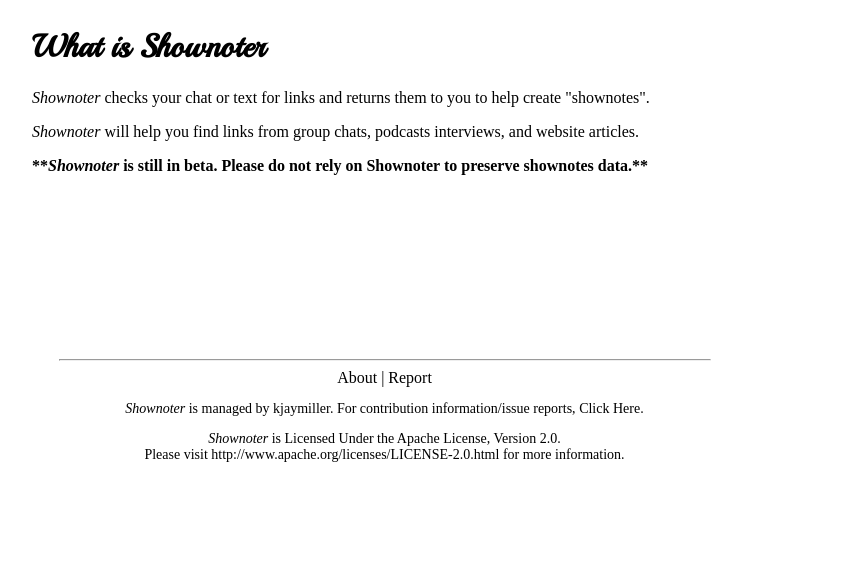
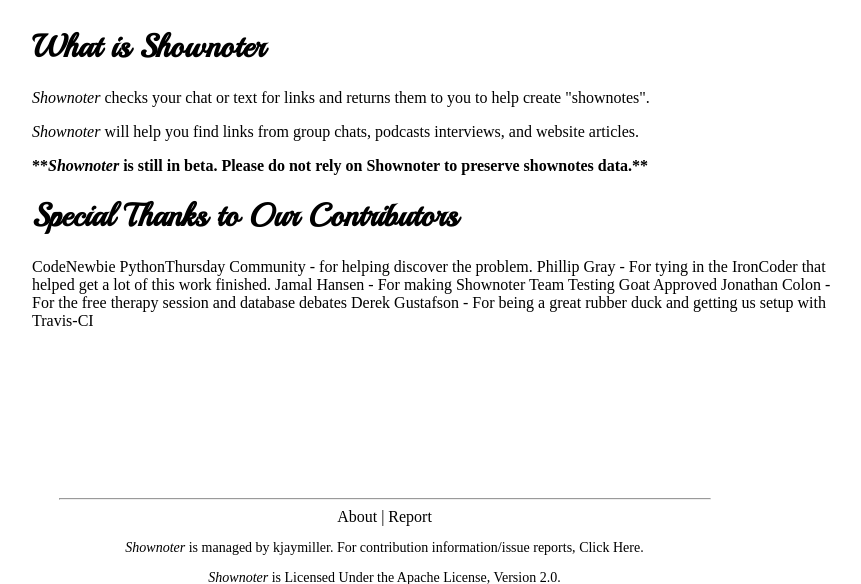
Before and after one commit to kjaymiller/shownoter, a Flask app: page /about in a window 1280 px wide. Shown: the part 147-731 px from the top of the page, without its empty margins (208-1069 px from the left). Run offline with Flask 2, Linux system fonts and the light colour scheme; parts of the project's set-up code (start-up, migrations or seed data) failed here and were passed over.

Commit message:
added contributors

```diff
--- a/app/templates/about.html
+++ b/app/templates/about.html
@@ -8,4 +8,11 @@
 
 <p><b>**<em>Shownoter</em> is still in beta. Please do not rely on Shownoter to preserve shownotes data.**</b></p>
 
+<h1>Special Thanks to Our Contributors</h1>
+CodeNewbie PythonThursday Community - for helping discover the problem.
+Phillip Gray - For tying in the IronCoder that helped get a lot of this work finished.
+Jamal Hansen - For making Shownoter Team Testing Goat Approved
+Jonathan Colon - For the free therapy session and database debates
+Derek Gustafson - For being a great rubber duck and getting us setup with Travis-CI
+
 {% endblock %}
```
